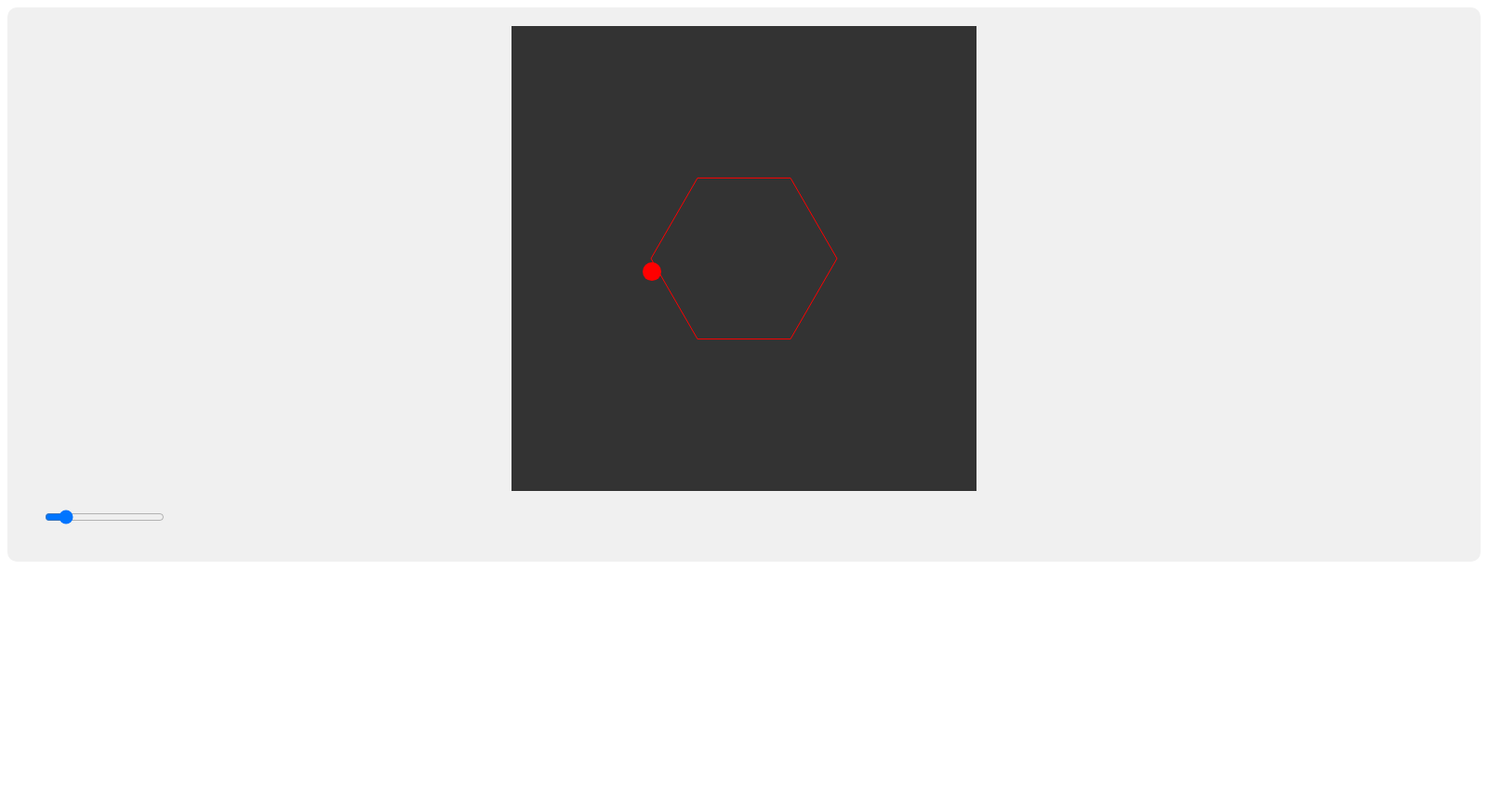
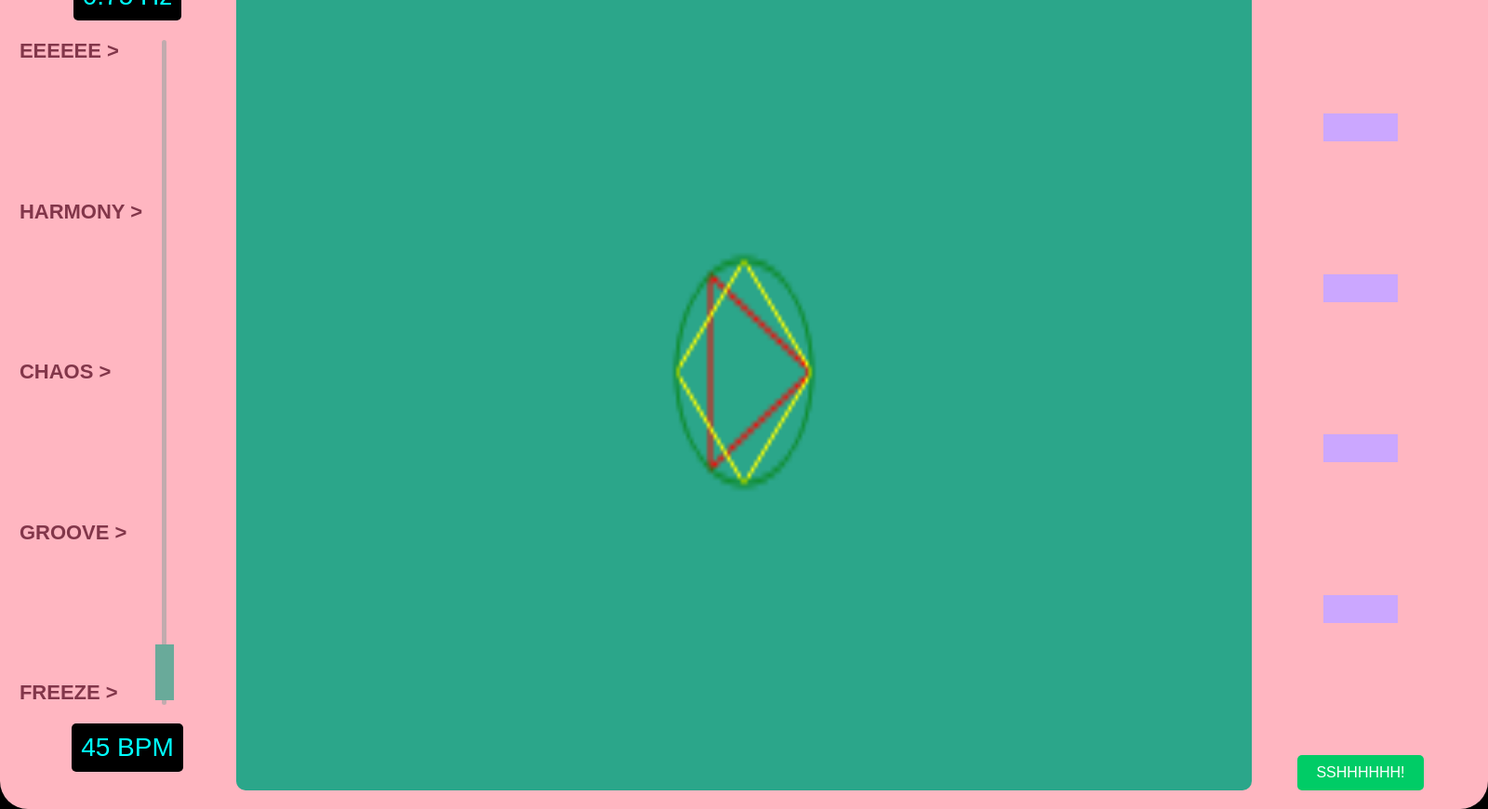
Before and after one commit to Galsh2602/polyrhythm-electron2, an Electron app: page index.html in a window 1600 px wide. Shown: the whole page at 93% size. Before the commit the page ends 800 px from the top, so only its background shows below. Drawn offline with Linux system fonts and the light colour scheme.

Commit message:
idk god help

```diff
--- a/index.html
+++ b/index.html
@@ -3,20 +3,43 @@
 <head>
     <meta charset="UTF-8">
     <meta name="viewport" content="width=device-width, initial-scale=1.0">
-    <title>Polyrhythm Visualizer</title>
-    <style>
-        /* Basic styles */
-        #console { background-color: #f0f0f0; padding: 20px; border-radius: 10px; }
-        canvas { background-color: #333; display: block; margin: 0 auto; }
-        .slider { margin: 20px; }
-    </style>
+    <title>Rhythmonics</title>
+    <link rel="stylesheet" href="styles.css">
 </head>
 <body>
-    <div id="console">
-        <canvas id="screen" width="500" height="500"></canvas>
-        <input type="range" id="slider" class="slider" min="1" max="2000" value="275">
+    <div class="container">
+        <div class="left-panel">
+            <div class="hz-display" id="Hz">0000.00 Hz</div>
+            <div class="slider-container">
+                <div class="slider-labels">
+                    <div class="slider-label">FREEZE ></div>
+                    <div class="slider-label">GROOVE ></div>
+                    <div class="slider-label">CHAOS ></div>
+                    <div class="slider-label">HARMONY ></div>
+                    <div class="slider-label">EEEEEE ></div>
+                </div>
+                <input type="range" min="0" max="5800" value="45" step="1" class="slider" id="slider">
+
+            </div>
+
+            <div class="bpm-display" id="BPM">000 BPM</div>
+        </div>
+
+        <div class="center-panel">
+            <canvas id="canvas"></canvas>
+        </div>
+
+        <div class="right-panel">
+            <div class="waveform"></div>
+            <div class="waveform"></div>
+            <div class="waveform"></div>
+            <div class="waveform"></div>
+            <div class="waveform"></div>
+            <button>SSHHHHHH!</button>
+        </div>
     </div>
-
-    <script type="module" src="src/mainPage.js"></script>
+    <script src="src/mainPage.js" type="module"></script>
+    <script src="src/slider.js" type="module"></script>
+    <script src="src/sound.js" type="module"></script>
 </body>
 </html>
--- a/main.js
+++ b/main.js
@@ -8,8 +8,8 @@ const __dirname = path.dirname(__filename);
 
 function createWindow() {
     const mainWindow = new BrowserWindow({
-        width: 800,
-        height: 600,
+        width: 1920,
+        height: 1080,
         webPreferences: {
             preload: path.join(__dirname, 'src', 'preload.js')  // Updated to use custom __dirname
         }
--- a/src/animation.js
+++ b/src/animation.js
@@ -1,19 +1,31 @@
-import { drawPolygon, drawBall } from './draw.js';
+//animation.js
+import { drawPolygon } from './draw.js';
 
 export function animateBall(ctx, sides, radius, centerX, centerY, ballRadius, color) {
     let angle = 0;
+
     function animate() {
+        // Save the current canvas state to only clear the specific area where the ball was.
         ctx.clearRect(0, 0, ctx.canvas.width, ctx.canvas.height);
 
-        drawPolygon(ctx, sides, radius, centerX, centerY, color);
+        // Draw the polygon for reference
+        drawPolygon(ctx, sides, radius, centerX, centerY, 'pink');
 
+        // Calculate the ball's position based on the angle
         const ballX = centerX + radius * Math.cos(angle);
         const ballY = centerY + radius * Math.sin(angle);
 
-        drawBall(ctx, ballX, ballY, ballRadius, color);
+        // Draw the ball at the calculated position
+        ctx.beginPath();
+        ctx.arc(ballX, ballY, ballRadius, 0, 2 * Math.PI);
+        ctx.fillStyle = color;
+        ctx.fill();
 
-        angle += 0.01;  // Adjust speed by changing this value
+        // Update the angle for the next frame
+        angle += 0.02;  // Adjust speed by changing this value
         requestAnimationFrame(animate);
     }
+
+    // Start the animation loop
     animate();
 }
--- a/src/draw.js
+++ b/src/draw.js
@@ -1,4 +1,7 @@
+// draw.js
+
 export function drawPolygon(ctx, sides, radius, x, y, color) {
+    ctx.save();  // Save the current state of the canvas
     ctx.beginPath();
     ctx.strokeStyle = color;
     for (let i = 0; i < sides; i++) {
@@ -13,11 +16,34 @@ export function drawPolygon(ctx, sides, radius, x, y, color) {
     }
     ctx.closePath();
     ctx.stroke();
+    ctx.restore();  // Restore the state to avoid affecting other drawings
 }
 
-export function drawBall(ctx, x, y, radius, color) {
+export function drawWaveOnCanvas(canvas, frequency) {
+    const ctx = canvas.getContext('2d');
+    const width = canvas.width;
+    const height = canvas.height;
+
+    ctx.strokeStyle = 'brown';
+    ctx.lineWidth = 2;
+
     ctx.beginPath();
-    ctx.arc(x, y, radius, 0, 2 * Math.PI, false);
-    ctx.fillStyle = color;
-    ctx.fill();
+    for (let x = 0; x < width; x++) {
+        const y = height / 2 + Math.sin(x * 0.05 * frequency) * (height / 4);  // Sinusoidal curve
+        if (x === 0) {
+            ctx.moveTo(x, y);
+        } else {
+            ctx.lineTo(x, y);
+        }
+    }
+    ctx.stroke();
 }
+
+export function drawRhythmWaves(rhythmWaves) {
+    rhythmWaves.forEach((wave) => {
+        const canvas = document.getElementById(wave.canvasId);
+        if (canvas) {
+            drawWaveOnCanvas(canvas, wave.frequency);
+        }
+    });
+}
--- a/src/mainPage.js
+++ b/src/mainPage.js
@@ -1,18 +1,32 @@
-import { createOscillator } from './sound.js';
-import { animateBall } from './animation.js';
+import { createOscillator,changeFrequency } from "./sound.js";
+import { drawPolygon } from "./draw.js";
+document.addEventListener('DOMContentLoaded', () => {
+    const slider = document.getElementById('slider'); // Get the slider element
+    const BPMText = document.getElementById('BPM'); // Get the BPM text element
+    const HzText = document.getElementById('Hz'); // Get the Hz text element
 
-document.addEventListener('DOMContentLoaded', () => {
-    const canvas = document.getElementById('screen');
-    const ctx = canvas.getContext('2d');
+    const mainCanvas = document.getElementById('canvas'); // Get the canvas element
 
-    // Example: Animate a ball on a polygon
-    animateBall(ctx, 6, 100, canvas.width / 2, canvas.height / 2, 10, 'red');
+    let BPM = slider.value; // Get the slider's initial value
+    let frequency = Math.round(BPM / 60 * 1000) / 1000;
 
-    // Example: Start an oscillator (sound)
-    const { oscillator, gainNode, audioCtx } = createOscillator(440, 0.5);
-    // Stop oscillator after 2 seconds
-    setTimeout(() => {
-        oscillator.stop();
-        audioCtx.close();
-    }, 2000);
+    BPMText.textContent = `${BPM} BPM`; //Display the inital BPM
+    HzText.textContent = `${frequency} Hz`; // Display the inital frequency
+
+    drawPolygon(mainCanvas.getContext('2d'), 3, 20, canvas.width / 2, canvas.height / 2, 'red'); // Draw a triangle on the canvas
+    drawPolygon(mainCanvas.getContext('2d'), 4, 20, canvas.width / 2, canvas.height / 2, 'yellow'); // Draw a triangle on the
+    drawPolygon(mainCanvas.getContext('2d'), 360, 20, canvas.width / 2, canvas.height / 2, 'green'); // Draw a triangle on the
+
+
+    const { oscillator, gainNode, audioCtx } = createOscillator(0.75, 0.02);
+    slider.addEventListener('input', (event) => {
+        BPM = event.target.value; // puts the sliders value as BPM
+        frequency = Math.round(BPM / 60 * 1000) / 1000; // turns the BPM into a frequency and rounds up to 3 decimal places
+
+        console.log(frequency);
+        changeFrequency(oscillator, frequency); // Change the frequency of the oscillator
+        BPMText.textContent = `${BPM} BPM`;
+        HzText.textContent = `${frequency} Hz`;
+
+    });
 });
--- /dev/null
+++ b/src/slider.js
@@ -0,0 +1,80 @@
+class VerticalSlider extends HTMLElement {
+    constructor() {
+        super();
+        this.attachShadow({ mode: 'open' });
+
+        const wrapper = document.createElement('div');
+        wrapper.setAttribute('class', 'wrapper');
+
+        this.slider = document.createElement('input');
+        this.slider.setAttribute('type', 'range');
+        this.slider.setAttribute('min', this.getAttribute('min') || '0');
+        this.slider.setAttribute('max', this.getAttribute('max') || '100');
+        this.slider.setAttribute('step', this.getAttribute('step') || '1');
+        this.slider.setAttribute('value', this.getAttribute('value') || '50');
+        this.slider.setAttribute('orient', 'vertical');
+
+        wrapper.appendChild(this.slider);
+        this.shadowRoot.append(wrapper);
+
+        // Add styles to the shadow root
+        const style = document.createElement('style');
+        style.textContent = `
+            .wrapper {
+                width: 16px;
+                height: 100%;
+                position: relative;
+            }
+
+            input[type="range"] {
+                -webkit-appearance: none; /* Disable the default appearance */
+                appearance: none;
+                width: 16px;              /* Width of the vertical slider */
+                height: 100%;             /* Full height */
+                background: linear-gradient(to bottom, var(--progress-color, #8b6b6b) var(--progress-percent, 50%), var(--track-color, #e0e0e0) var(--progress-percent, 50%));
+                border-radius: 5px;       /* Rounded corners */
+                outline: none;            /* No outline */
+                cursor: pointer;          /* Cursor changes to pointer on hover */
+            }
+
+            input[type="range"]::-webkit-slider-thumb {
+                -webkit-appearance: none; /* Remove default thumb appearance */
+                width: 25px;              /* Thumb width */
+                height: 25px;             /* Thumb height */
+                background: #009688;      /* Thumb background color */
+                border-radius: 50%;       /* Circular thumb */
+                border: 2px solid #666;   /* Border around the thumb */
+                cursor: pointer;          /* Cursor changes to pointer */
+            }
+
+            input[type="range"]::-webkit-slider-runnable-track {
+                width: 16px;
+                background: #e0e0e0;      /* Track background color */
+                border-radius: 5px;       /* Rounded track corners */
+            }
+        `;
+        this.shadowRoot.append(style);
+
+        // Add event listener for input changes
+        this.slider.addEventListener('input', (event) => this.handleInput(event));
+
+        // Initialize progress bar
+        this.updateProgress();
+    }
+
+    handleInput(event) {
+        console.log('Slider Input Event Triggered'); // Debugging Log
+        console.log('Slider Value:', event.target.value); // Log Slider Value
+
+        this.value = event.target.value;
+        this.updateProgress();
+        this.dispatchEvent(new CustomEvent('input', { detail: this.value }));
+    }
+
+    updateProgress() {
+        const percent = ((this.slider.value - this.slider.min) / (this.slider.max - this.slider.min)) * 100;
+        this.slider.style.setProperty('--progress-percent', `${percent}%`);
+    }
+}
+
+customElements.define('vertical-slider', VerticalSlider);
--- a/src/sound.js
+++ b/src/sound.js
@@ -1,3 +1,4 @@
+//sound.js
 export function createOscillator(frequency, volume) {
     const audioCtx = new (window.AudioContext || window.webkitAudioContext)();
     const oscillator = audioCtx.createOscillator();
@@ -14,3 +15,7 @@ export function createOscillator(frequency, volume) {
     oscillator.start();
     return { oscillator, gainNode, audioCtx };
 }
+
+export function changeFrequency(oscillator, frequency) {
+    oscillator.frequency.setValueAtTime(frequency, oscillator.context.currentTime);
+}
--- /dev/null
+++ b/styles.css
@@ -0,0 +1,157 @@
+body {
+    background-color: #000000;
+    font-family: 'Menlo', sans-serif;
+    margin: 0;
+    display: flex;
+    justify-content: center;
+    align-items: center;
+    height: 100vh;
+}
+
+.container {
+    background-color: #ffb6c1;
+    border-radius: 30px;
+    width: 1600px;
+    height: 900px;
+    display: flex;
+    padding: 20px;
+    position: relative;
+}
+
+.left-panel {
+    height: 100%;
+    width: 15%;
+    display: flex;
+    flex-direction: column;
+    justify-content: space-between;
+    align-items: center;
+}
+
+.hz-display, .bpm-display {
+    color: #00ffff;
+    background-color: #000;
+    font-family: 'digital-7', sans-serif;
+    text-align: right;
+    font-size: 28px;
+    padding: 10px;
+    border-radius: 5px;
+    margin: 20px 0;
+}
+
+.slider-container {
+    display: flex;
+    flex-direction: row;
+    justify-content: center;
+    align-items: center;
+    height: 80%;
+    width: 100%;
+}
+
+
+.slider-labels {
+    display: flex;
+    font-size: 28px;
+    flex-direction: column-reverse;
+    justify-content: space-between;
+    height: 100%;
+    margin-left: -100px;
+    color: #82364a;
+}
+
+.slider-label {
+    font-family: 'digital-7', sans-serif;
+    font-weight: bold;
+    font-size: 22px;
+    text-align: left;
+}
+
+input[type="range"] {
+    position:absolute;
+    rotate: -90deg;
+    -webkit-appearance: none;
+    appearance: none;     /* Rotate the slider to vertical */
+    height: 5px;  /* Full height of the slider-container */
+    width: 715px;  /* The thickness of the slider */
+    background: #a7a7a7;
+    outline: none;
+    opacity: 0.7;
+    border-radius: 5px;
+    margin-left: 80px;
+}
+input[type="range"]::-webkit-slider-thumb {
+    -webkit-appearance: none;
+    appearance: none;
+    width: 60px;  /* 60px height because its inverted */
+    height: 20px;
+    background: #2ba68a;
+    cursor: pointer;
+}
+
+.center-panel {
+    width: 70%;
+    height: 100%;
+    background-color: #2ba68a;
+    border-radius: 10px;
+    display: flex;
+    justify-content: center;
+    align-items: center;
+    position: relative;
+}
+
+.center-panel canvas {
+    width: 100%;
+    height: 100%;
+}
+
+.right-panel {
+    width: 15%;
+    display: flex;
+    flex-direction: column;
+    justify-content: space-between;
+    align-items: center;
+}
+
+.waveform {
+    width: 80px;
+    height: 30px;
+    background-color: #cba7ff;
+    margin-bottom: 15px;
+}
+
+button {
+    background-color: #00cc66;
+    color: white;
+    border: none;
+    padding: 10px 20px;
+    border-radius: 5px;
+    cursor: pointer;
+    font-size: 16px;
+}
+
+.sshhh {
+    background-color: #00cc66;
+    width: 100px;
+    height: 40px;
+    margin-top: 20px;
+}
+
+.wrapper {
+    width: var(--thumb-size);
+    height: 100%;
+    position: relative;
+}
+
+.slider-container {
+    display: flex;
+    flex-direction: row;
+    justify-content: center;
+    align-items: center;
+    height: 80%;
+    width: 100%;
+}
+
+.wrapper {
+    width: var(--thumb-size);
+    height: 100%;
+    position: relative;
+}
```
